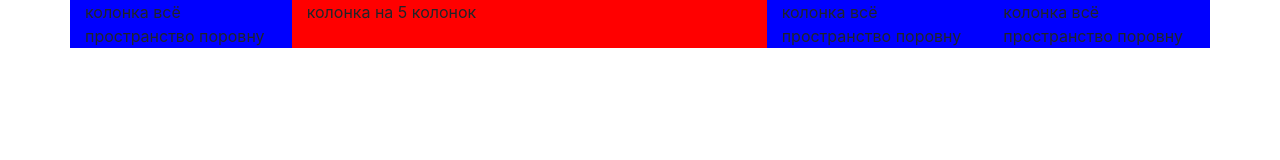
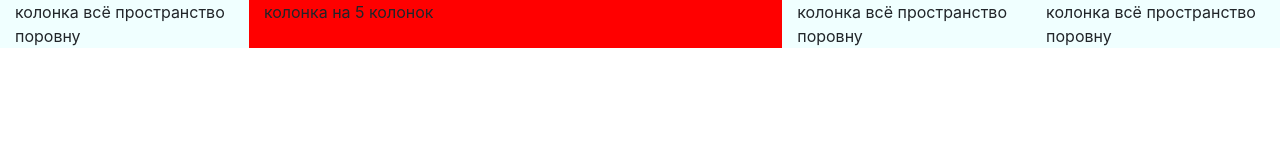
Before and after one commit to zip1982b/bootstrap_prj, a plain HTML site: page index.html in a window 1280 px wide. Drawn offline with nearby package versions, Linux system fonts and the light colour scheme.

Commit message:
container-fluid for the whole length

```diff
--- a/css/main.css
+++ b/css/main.css
@@ -43,3 +43,6 @@
 	background: yellow;
 
 }
+
+.col {
+	background: azure;
--- a/index.html
+++ b/index.html
@@ -13,7 +13,7 @@
 
 </head>
 <body>
-	<div class="container">
+	<div class="container-fluid">
 		<div class="row">
 			<!-- итого не больше 12 колонок -->
 		<div class="col">колонка всё пространство поровну</div>
```
